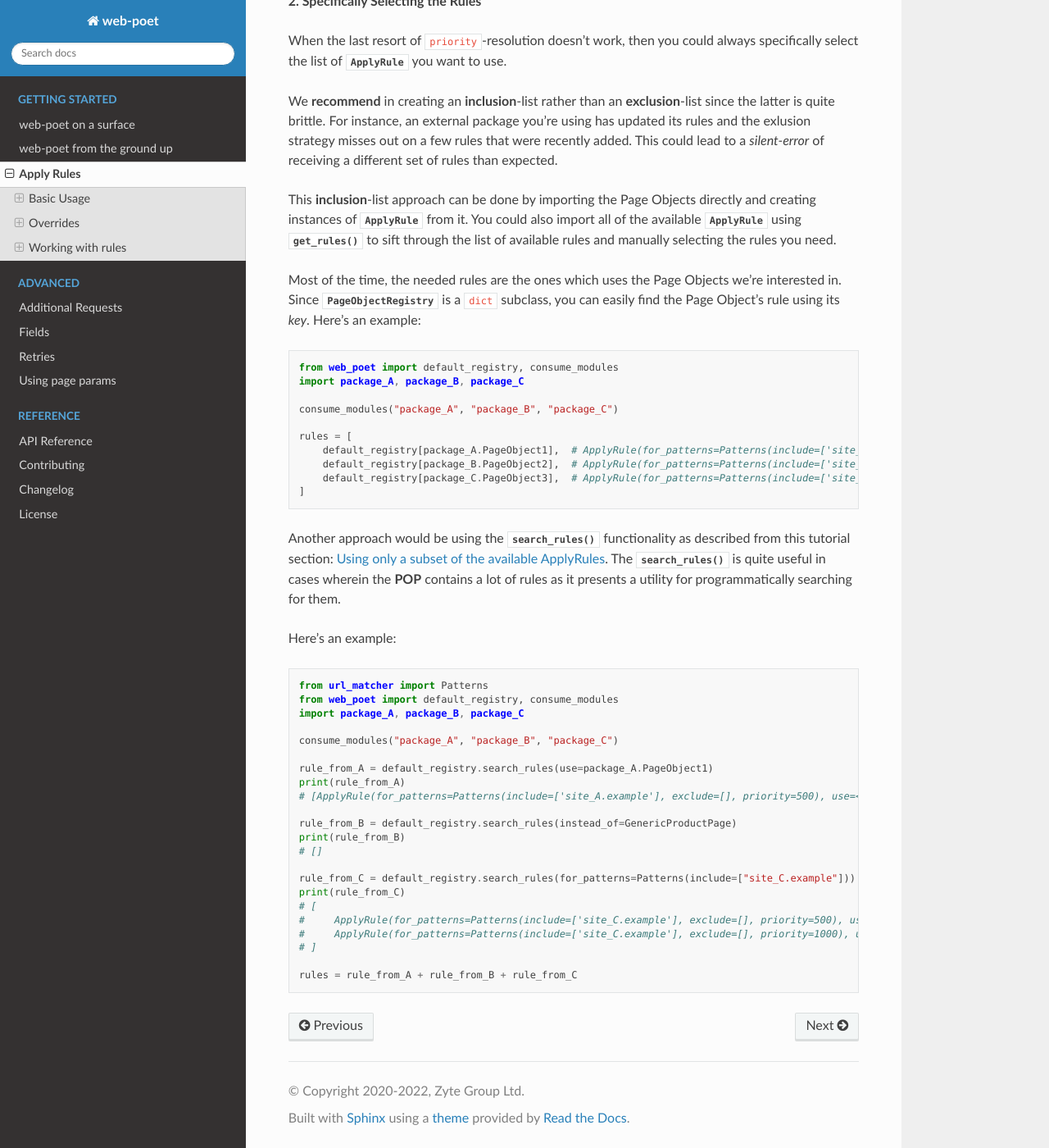
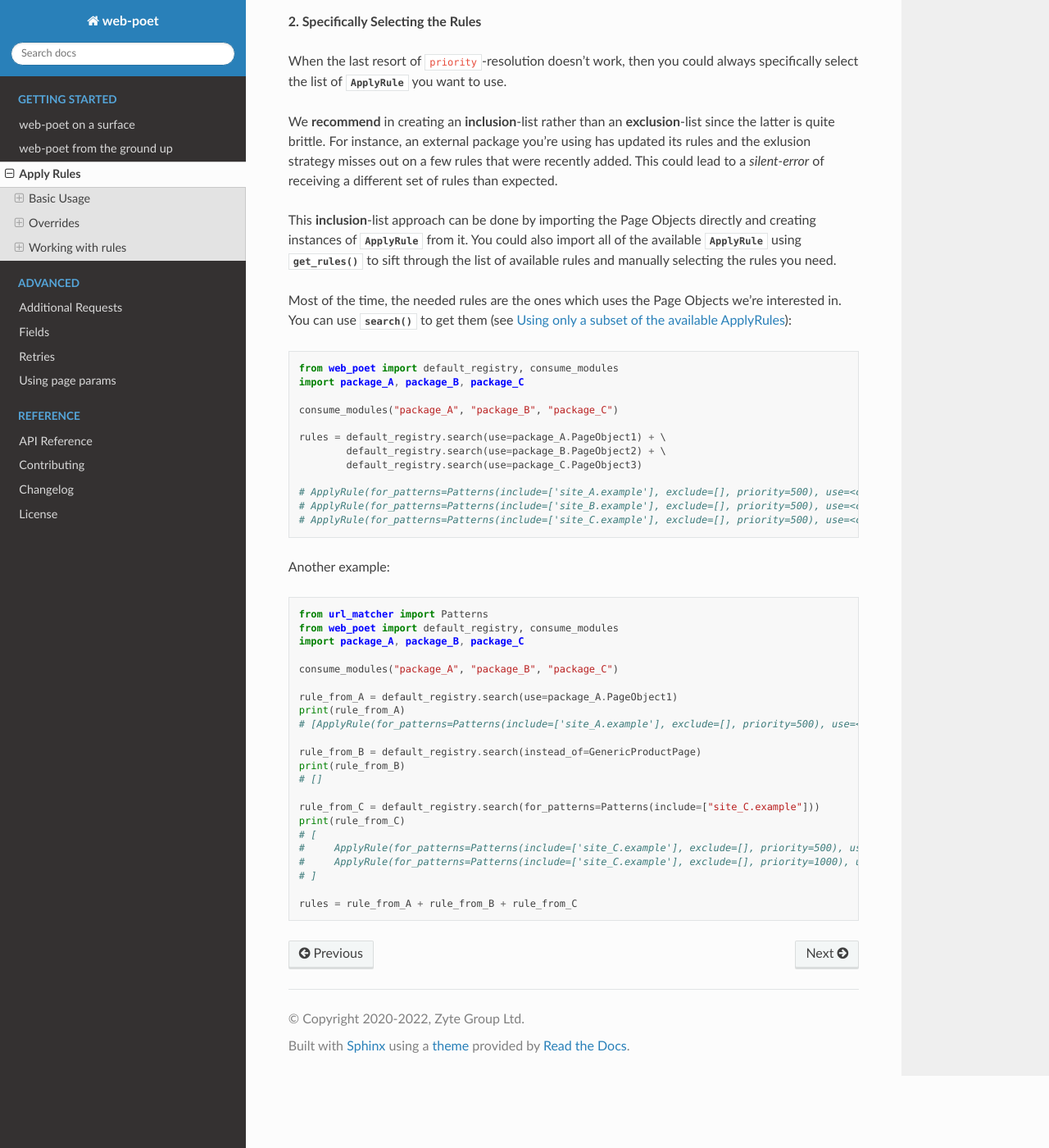
Before and after one commit to scrapinghub/web-poet, a Sphinx documentation site: the page built from docs/intro/rules.rst, in a window 1280 px wide and 1400 px high, scrolled down 11837 px. Shown: the whole window at 82% size. Built offline with Sphinx 7.4.7 and the Read the Docs theme 2.0.0, drawn with Linux system fonts in a browser that asks for light colours; some of the changed text lies outside the part shown.

Commit message:
PageObjectRegistry -> RulesRegistry (#96)
* undocument dict API for PageObjectRegistry

* PageObjectRegistry.search_rules -> PageObjectRegistry.search

* rename PageObjectRegistry to RulesRegistry

It seems it's more like a registry of ApplyRules, not just page objects

* update changelog

* typo fix

* document that dict-like API is deprecated for RulesRegistry

* Apply suggestions from code review

Co-authored-by: Kevin Lloyd Bernal <kevin@zyte.com>

* fix the documentation build

* Drop dict-like API for RulesRegistry

* address PR feedback

Co-authored-by: Kevin Lloyd Bernal <kevin@zyte.com>

```diff
--- a/docs/intro/rules.rst
+++ b/docs/intro/rules.rst
@@ -30,7 +30,7 @@
 getting the information about page objects programmatically.
 The information about all page objects decorated with
 :func:`~.handle_urls` is stored in ``web_poet.default_registry``, which is
-an instance of :class:`~.PageObjectRegistry`. In the example above, the
+an instance of :class:`~.RulesRegistry`. In the example above, the
 following :class:`~.ApplyRule` is added to the registry:
 
 .. code-block::
@@ -345,7 +345,7 @@
 Retrieving all available rules
 ~~~~~~~~~~~~~~~~~~~~~~~~~~~~~~
 
-The :meth:`~.PageObjectRegistry.get_rules` method from the ``web_poet.default_registry``
+The :meth:`~.RulesRegistry.get_rules` method from the ``web_poet.default_registry``
 allows retrieval of all :class:`~.ApplyRule` in the given registry.
 Following from our example above in the :ref:`rules-combination` section, using it
 would be:
@@ -369,7 +369,7 @@
 
 .. warning::
 
-    :meth:`~.PageObjectRegistry.get_rules` relies on the fact that all essential
+    :meth:`~.RulesRegistry.get_rules` relies on the fact that all essential
     packages/modules which contains the :func:`web_poet.handle_urls`
     decorators are properly loaded `(i.e imported)`.
 
@@ -417,7 +417,7 @@
 
 Remember that all of the :class:`~.ApplyRule` are declared by annotating
 Page Objects using the :func:`web_poet.handle_urls` via ``@handle_urls``. Thus,
-they can easily be accessed using the :meth:`~.PageObjectRegistry.get_rules`
+they can easily be accessed using the :meth:`~.RulesRegistry.get_rules`
 of ``web_poet.default_registry``.
 
 This can be done something like:
@@ -457,11 +457,11 @@
 
 Suppose that the use case from the previous section has changed wherein a
 subset of :class:`~.ApplyRule` would be used. This could be achieved by
-using the :meth:`~.PageObjectRegistry.search_rules` method which allows for
+using the :meth:`~.RulesRegistry.search` method which allows for
 convenient selection of a subset of rules from a given registry.
 
 Here's an example of how you could manually select the rules using the
-:meth:`~.PageObjectRegistry.search_rules` method instead:
+:meth:`~.RulesRegistry.search` method instead:
 
 .. code-block:: python
 
@@ -470,12 +470,12 @@
 
     consume_modules("ecommerce_page_objects", "gadget_sites_page_objects")
 
-    ecom_rules = default_registry.search_rules(instead_of=ecommerce_page_objects.EcomGenericPage)
+    ecom_rules = default_registry.search(instead_of=ecommerce_page_objects.EcomGenericPage)
     print(ecom_rules)
     # ApplyRule(for_patterns=Patterns(include=['site_1.example'], exclude=[], priority=500), use=<class 'ecommerce_page_objects.site_1.EcomSite1'>, instead_of=<class 'ecommerce_page_objects.EcomGenericPage'>, to_return=None, meta={})
     # ApplyRule(for_patterns=Patterns(include=['site_2.example'], exclude=[], priority=500), use=<class 'ecommerce_page_objects.site_2.EcomSite2'>, instead_of=<class 'ecommerce_page_objects.EcomGenericPage'>, to_return=None, meta={})
 
-    gadget_rules = default_registry.search_rules(use=gadget_sites_page_objects.site_3.GadgetSite3)
+    gadget_rules = default_registry.search(use=gadget_sites_page_objects.site_3.GadgetSite3)
     print(gadget_rules)
     # ApplyRule(for_patterns=Patterns(include=['site_3.example'], exclude=[], priority=500), use=<class 'gadget_sites_page_objects.site_3.GadgetSite3'>, instead_of=<class 'gadget_sites_page_objects.GadgetGenericPage'>, to_return=None, meta={})
 
@@ -485,23 +485,26 @@
     # ApplyRule(for_patterns=Patterns(include=['site_2.example'], exclude=[], priority=500), use=<class 'ecommerce_page_objects.site_2.EcomSite2'>, instead_of=<class 'ecommerce_page_objects.EcomGenericPage'>, to_return=None, meta={})
     # ApplyRule(for_patterns=Patterns(include=['site_3.example'], exclude=[], priority=500), use=<class 'gadget_sites_page_objects.site_3.GadgetSite3'>, instead_of=<class 'gadget_sites_page_objects.GadgetGenericPage'>, to_return=None, meta={})
 
-As you can see, using the :meth:`~.PageObjectRegistry.search_rules` method allows you to
+As you can see, using the :meth:`~.RulesRegistry.search` method allows you to
 conveniently select for :class:`~.ApplyRule` which conform to a specific criteria. This
 allows you to conveniently drill down to which :class:`~.ApplyRule` you're interested in
 using.
 
 .. _rules-custom-registry:
 
+Creating a new registry
+"""""""""""""""""""""""
+
 After gathering all the pre-selected rules, we can then store it in a new instance
-of :class:`~.PageObjectRegistry` in order to separate it from the ``default_registry``
-which contains all of the rules. We can use the :meth:`~.PageObjectRegistry.from_apply_rules`
+of :class:`~.RulesRegistry` in order to separate it from the ``default_registry``
+which contains all of the rules. We can use the ``RulesRegistry(rules=...)``
 for this:
 
 .. code-block:: python
 
-    from web_poet import PageObjectRegistry
+    from web_poet import RulesRegistry
 
-    my_new_registry = PageObjectRegistry.from_apply_rules(rules)
+    my_new_registry = RulesRegistry(rules=rules)
 
 
 .. _rules-improve-po:
@@ -671,12 +674,12 @@
 
 This **inclusion**-list approach can be done by importing the Page Objects directly
 and creating instances of :class:`~.ApplyRule` from it. You could also import
-all of the available :class:`~.ApplyRule` using :meth:`~.PageObjectRegistry.get_rules`
+all of the available :class:`~.ApplyRule` using :meth:`~.RulesRegistry.get_rules`
 to sift through the list of available rules and manually selecting the rules you need.
 
 Most of the time, the needed rules are the ones which uses the Page Objects we're
-interested in. Since :class:`~.PageObjectRegistry` is a ``dict`` subclass, you can
-easily find the Page Object's rule using its `key`. Here's an example:
+interested in. You can use :meth:`~.RulesRegistry.search` to get
+them (see :ref:`rules-using-subset`):
 
 .. code-block:: python
 
@@ -685,19 +688,16 @@
 
     consume_modules("package_A", "package_B", "package_C")
 
-    rules = [
-        default_registry[package_A.PageObject1],  # ApplyRule(for_patterns=Patterns(include=['site_A.example'], exclude=[], priority=500), use=<class 'package_A.PageObject1'>, instead_of=<class 'GenericPage'>, to_return=None, meta={})
-        default_registry[package_B.PageObject2],  # ApplyRule(for_patterns=Patterns(include=['site_B.example'], exclude=[], priority=500), use=<class 'package_B.PageObject2'>, instead_of=<class 'GenericPage'>, to_return=None, meta={})
-        default_registry[package_C.PageObject3],  # ApplyRule(for_patterns=Patterns(include=['site_C.example'], exclude=[], priority=500), use=<class 'package_C.PageObject3'>, instead_of=<class 'GenericPage'>, to_return=None, meta={})
-    ]
+    rules = default_registry.search(use=package_A.PageObject1) + \
+            default_registry.search(use=package_B.PageObject2) + \
+            default_registry.search(use=package_C.PageObject3)
 
-Another approach would be using the :meth:`~.PageObjectRegistry.search_rules`
-functionality as described from this tutorial section: :ref:`rules-using-subset`.
-The :meth:`~.PageObjectRegistry.search_rules` is quite useful in cases wherein
-the **POP** contains a lot of rules as it presents a utility for programmatically
-searching for them.
+    # ApplyRule(for_patterns=Patterns(include=['site_A.example'], exclude=[], priority=500), use=<class 'package_A.PageObject1'>, instead_of=<class 'GenericPage'>, to_return=None, meta={})
+    # ApplyRule(for_patterns=Patterns(include=['site_B.example'], exclude=[], priority=500), use=<class 'package_B.PageObject2'>, instead_of=<class 'GenericPage'>, to_return=None, meta={})
+    # ApplyRule(for_patterns=Patterns(include=['site_C.example'], exclude=[], priority=500), use=<class 'package_C.PageObject3'>, instead_of=<class 'GenericPage'>, to_return=None, meta={})
 
-Here's an example:
+
+Another example:
 
 .. code-block:: python
 
@@ -707,15 +707,15 @@
 
     consume_modules("package_A", "package_B", "package_C")
 
-    rule_from_A = default_registry.search_rules(use=package_A.PageObject1)
+    rule_from_A = default_registry.search(use=package_A.PageObject1)
     print(rule_from_A)
     # [ApplyRule(for_patterns=Patterns(include=['site_A.example'], exclude=[], priority=500), use=<class 'package_A.PageObject1'>, instead_of=<class 'GenericPage'>, to_return=None, meta={})]
 
-    rule_from_B = default_registry.search_rules(instead_of=GenericProductPage)
+    rule_from_B = default_registry.search(instead_of=GenericProductPage)
     print(rule_from_B)
     # []
 
-    rule_from_C = default_registry.search_rules(for_patterns=Patterns(include=["site_C.example"]))
+    rule_from_C = default_registry.search(for_patterns=Patterns(include=["site_C.example"]))
     print(rule_from_C)
     # [
     #     ApplyRule(for_patterns=Patterns(include=['site_C.example'], exclude=[], priority=500), use=<class 'package_C.PageObject3'>, instead_of=<class 'GenericPage'>, to_return=None, meta={}),
```
Also changed, not shown: CHANGELOG.rst (+14 -2 lines), web_poet/__init__.py (+8 -2 lines), 2 other files.
